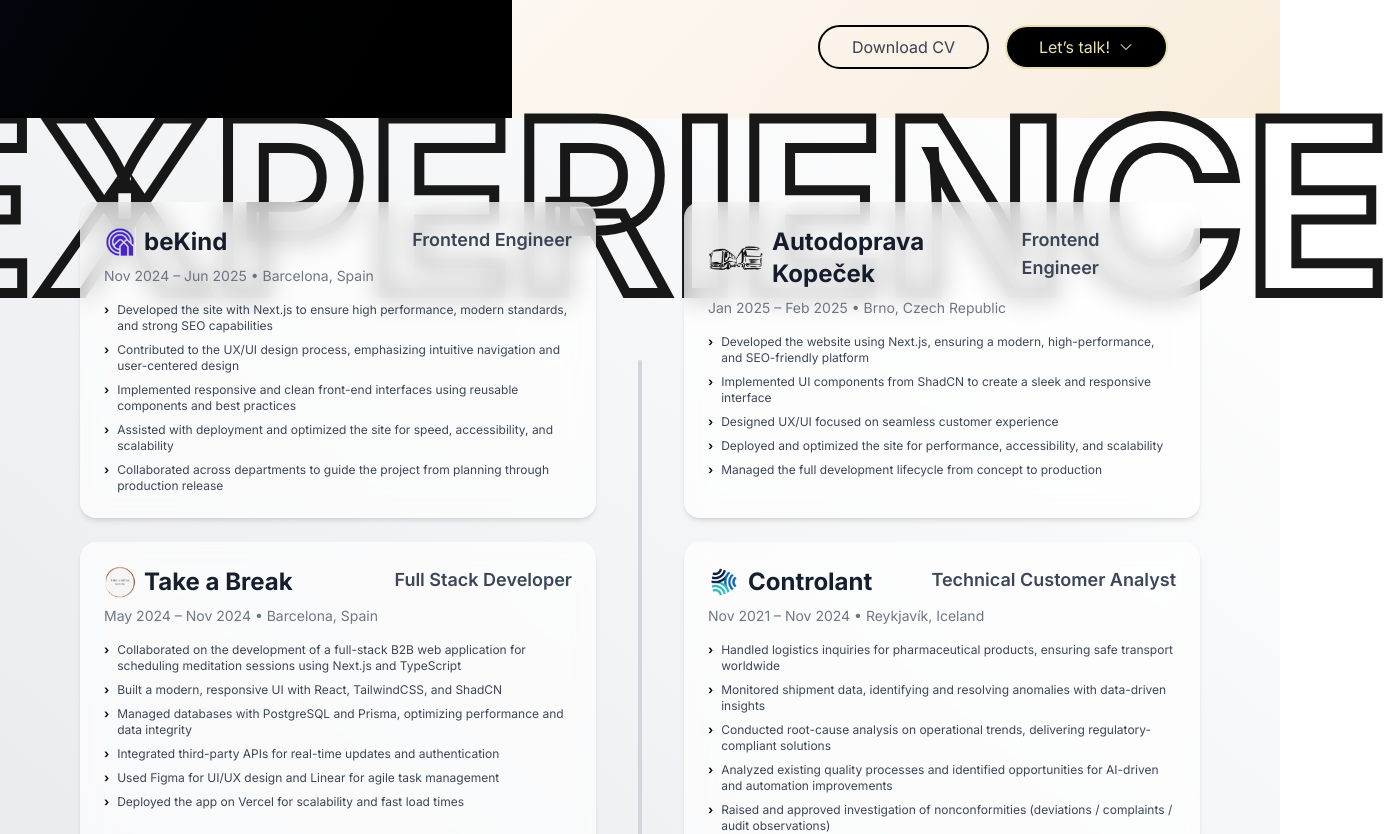
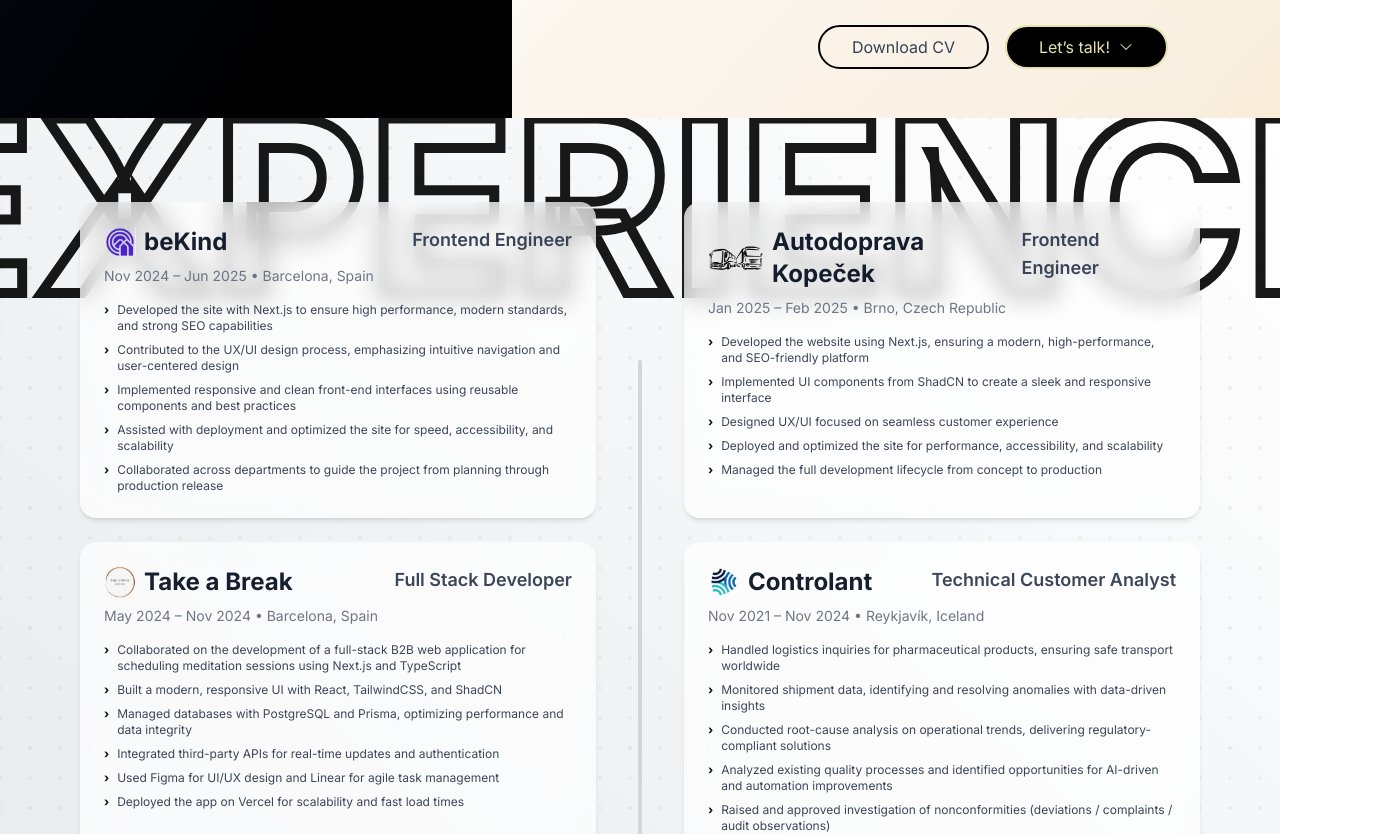
Before and after one commit to lukaskourilcz/nxt-portfolio, a Next.js app: page / in a window 1280 px wide. Shown: the part 682-1516 px from the top of the page, 1391 px wide, since content can reach past the window. Built offline with nearby package versions, Linux system fonts and the light colour scheme; no server answers; a web font is replaced by a local one.

Commit message:
experience background pattern added

```diff
--- a/src/app/components/experience/page.js
+++ b/src/app/components/experience/page.js
@@ -91,13 +91,19 @@
   return (
     <section
       id="experience"
-      className="bg-gradient-to-bl from-white to-gray-200 py-16 px-6 lg:px-20"
+      className="relative bg-gradient-to-bl from-white to-gray-200 py-16 px-6 lg:px-20 overflow-hidden"
     >
       <div className="w-full flex justify-center">
         <h2 className="text-[15rem] font-bold text-transparent [-webkit-text-stroke:10px_black] opacity-90 text-center leading-none -mt-24">
           EXPERIENCE
         </h2>
       </div>
+      <div
+        className="absolute inset-0
+  bg-[radial-gradient(circle,rgba(0,0,0,0.02)_2px,transparent_2px),radial-gradient(circle,rgba(0,0,0,0.04)_2px,transparent_2px)]
+  bg-[length:60px_60px,30px_30px]
+  bg-[position:0_0,15px_15px]"
+      ></div>
 
       <div className="relative -mt-31">
         <div className="absolute left-1/2 transform -translate-x-1/2 w-1 top-1/6 bottom-5 bg-gray-300 rounded"></div>
```
